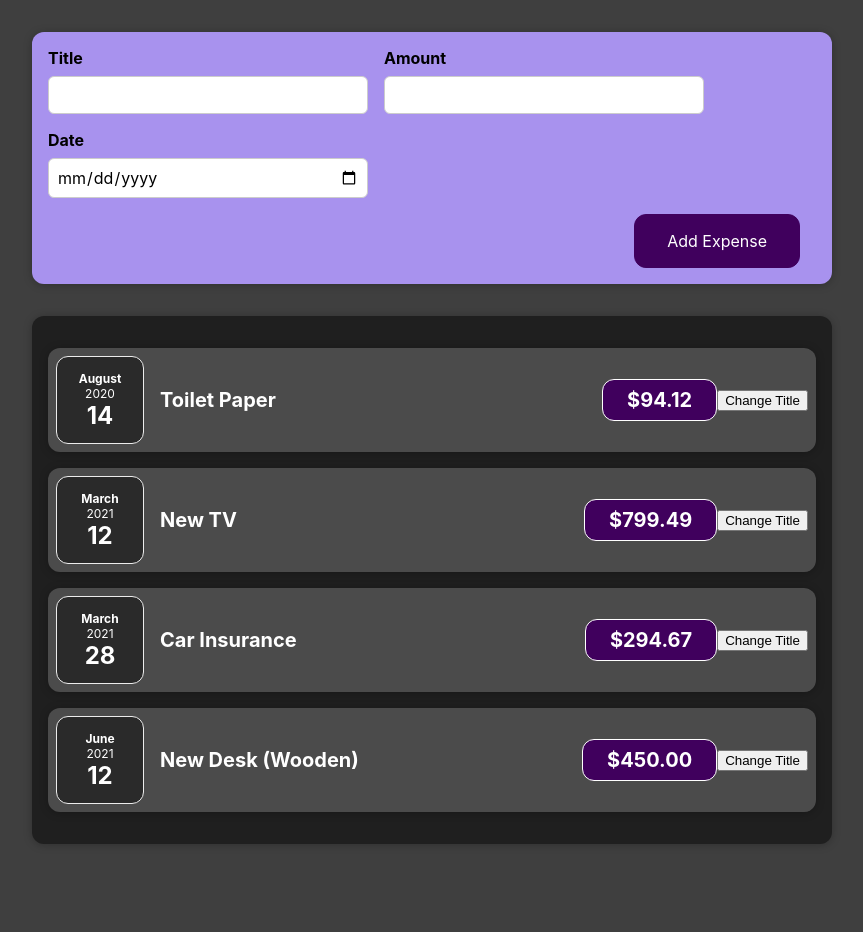
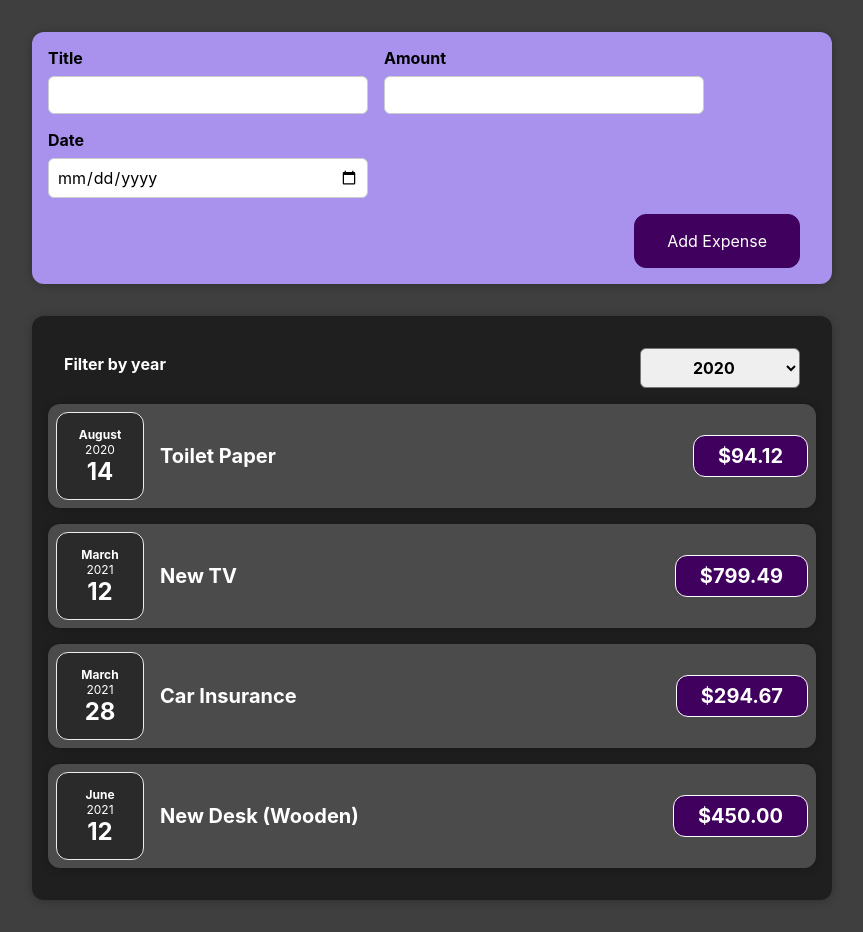
Before and after one commit to SteveLabrinos/react-playground, a React (Create React App) app: page / in a window 1280 px wide. Shown: the whole page, without its empty margins (208-1071 px from the left). Before the commit the page ends 876 px from the top, so only its background shows below. Built offline with nearby package versions, Linux system fonts and the light colour scheme.

Commit message:
add dropdown filter for year of the expenses

```diff
--- a/package.json
+++ b/package.json
@@ -6,7 +6,8 @@
     "printWidth": 71,
     "tabWidth": 2,
     "singleQuote": true,
-    "jsxSingleQuote": true
+    "jsxSingleQuote": true,
+    "arrowParens": "avoid"
   },
   "dependencies": {
     "@testing-library/jest-dom": "^5.14.1",
--- a/src/components/Expenses/ExpenseItem.js
+++ b/src/components/Expenses/ExpenseItem.js
@@ -1,24 +1,15 @@
-import { useState } from 'react';
-
 import './ExpenseItem.css';
 import ExpenseDate from './ExpenseDate';
 import Card from '../UI/Card';
 
 function ExpenseItem({ date, title, amount }) {
-  const [expenseTitle, setExpenseTitle] = useState(title);
-
-  const clickHandler = () => {
-    setExpenseTitle('Updated');
-  };
-
   return (
     <Card className='expense-item'>
       <ExpenseDate date={date} />
       <div className='expense-item__description'>
-        <h2>{expenseTitle}</h2>
+        <h2>{title}</h2>
         <div className='expense-item__price'>${amount.toFixed(2)}</div>
       </div>
-      <button onClick={clickHandler}>Change Title</button>
     </Card>
   );
 }
--- a/src/components/Expenses/Expenses.js
+++ b/src/components/Expenses/Expenses.js
@@ -1,11 +1,26 @@
+import { useState } from 'react';
+
 import ExpenseItem from './ExpenseItem';
+import Card from '../UI/Card';
+import ExpensesFilter from './ExpensesFilter';
 import './Expenses.css';
-import Card from '../UI/Card';
 
 function Expenses({ expenses }) {
+  const [expensesFilter, setExpensesFilter] = useState('2020');
+  // Check that the state is properly updated
+  console.log(`Value for filter = ${expensesFilter}`);
+
+  const addExpensesFilterHandler = expensesFilter => {
+    setExpensesFilter(expensesFilter);
+  };
+
   return (
     <Card className='expenses'>
-      {expenses.map((expense) => (
+      <ExpensesFilter
+        selected={expensesFilter}
+        onAddExpensesFilter={addExpensesFilterHandler}
+      />
+      {expenses.map(expense => (
         <ExpenseItem key={expense.id} {...expense} />
       ))}
     </Card>
--- /dev/null
+++ b/src/components/Expenses/ExpensesFilter.css
@@ -0,0 +1,24 @@
+.expenses-filter {
+  color: white;
+  padding: 0 1rem;
+}
+
+.expenses-filter__control {
+  display: flex;
+  width: 100%;
+  align-items: center;
+  justify-content: space-between;
+  margin: 1rem 0;
+}
+
+.expenses-filter label {
+  font-weight: bold;
+  margin-bottom: 0.5rem;
+}
+
+.expenses-filter select {
+  font: inherit;
+  padding: 0.5rem 3rem;
+  font-weight: bold;
+  border-radius: 6px;
+}
--- /dev/null
+++ b/src/components/Expenses/ExpensesFilter.js
@@ -0,0 +1,23 @@
+import './ExpensesFilter.css';
+
+function ExpensesFilter({ onAddExpensesFilter, selected }) {
+  const onChangeFilterHandler = event => {
+    onAddExpensesFilter(event.target.value);
+  };
+
+  return (
+    <div className='expenses-filter'>
+      <div className='expenses-filter__control'>
+        <label>Filter by year</label>
+        <select value={selected} onChange={onChangeFilterHandler}>
+          <option value='2022'>2022</option>
+          <option value='2021'>2021</option>
+          <option value='2020'>2020</option>
+          <option value='2019'>2019</option>
+        </select>
+      </div>
+    </div>
+  );
+}
+
+export default ExpensesFilter;
```
